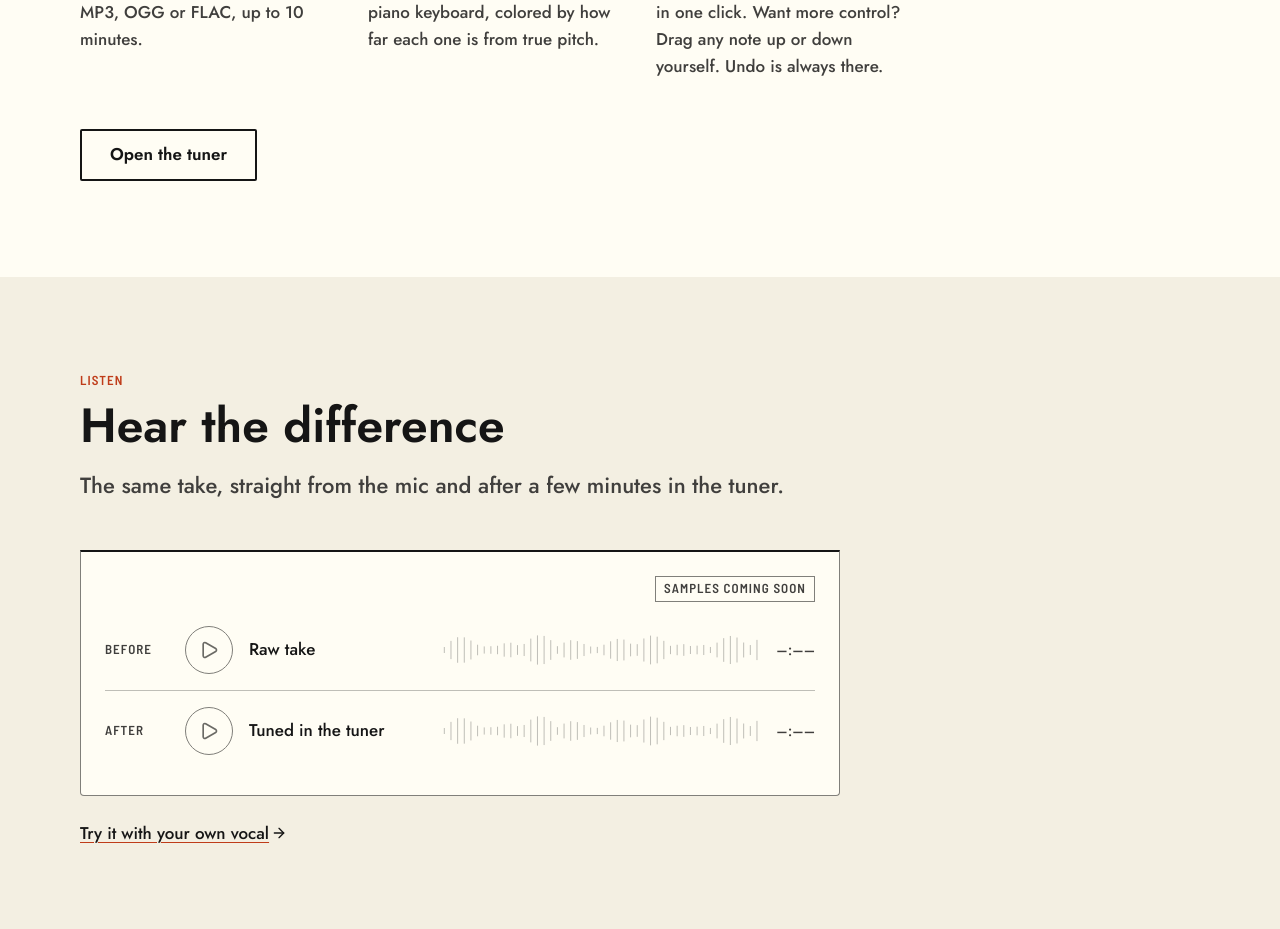
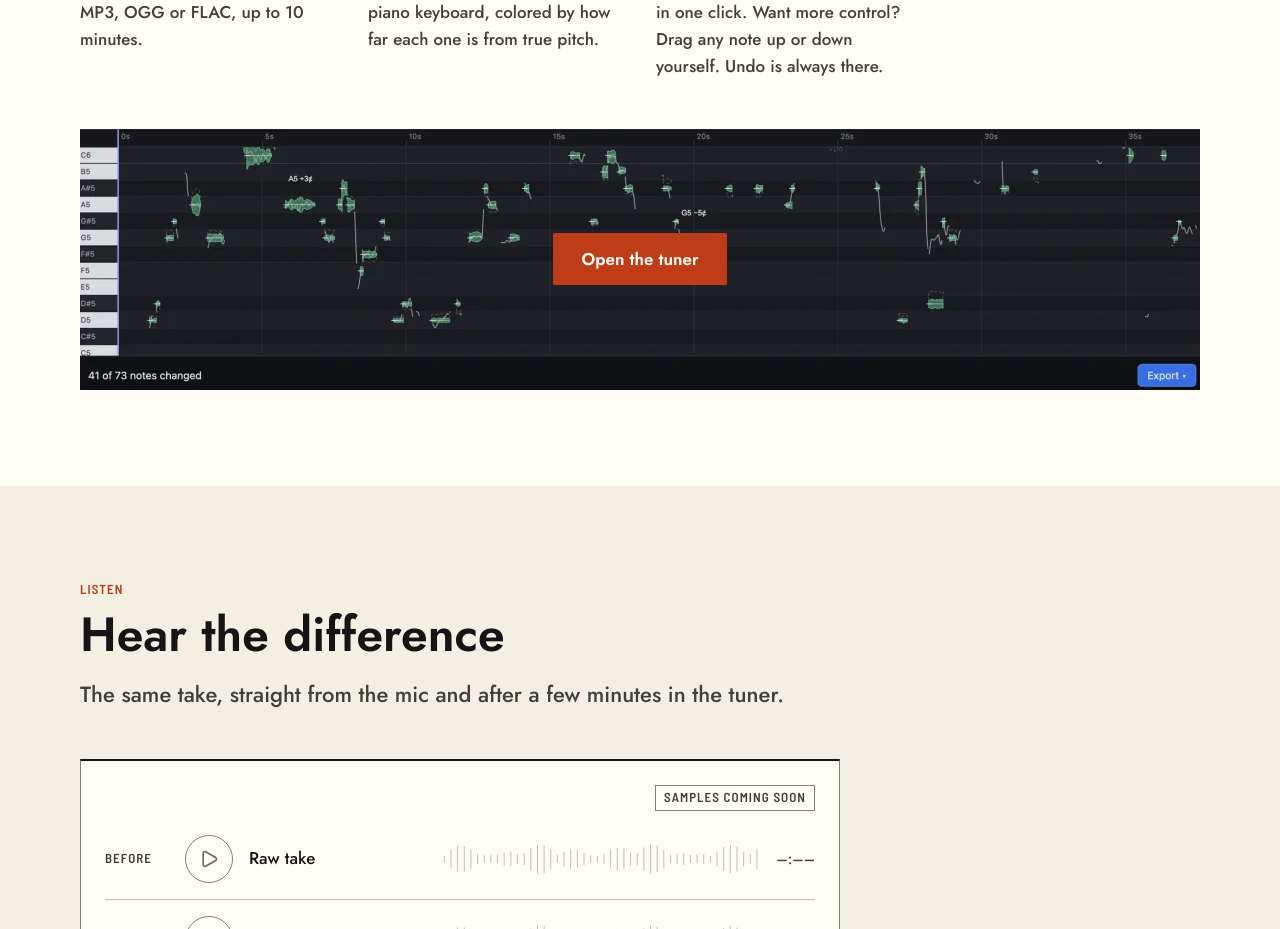
Before and after one commit to FAUST-IFSA/website-prod, a React (Vite) app: page / in a window 1280 px wide. Shown: the part 1340-2269 px from the top of the page. Built offline with nearby package versions, Linux system fonts and the light colour scheme.

Commit message:
added assets

```diff
--- a/src/copy/cs.ts
+++ b/src/copy/cs.ts
@@ -58,6 +58,8 @@ export const cs: Copy = bindOneLetterWords({
       { title: 'Stáhněte', body: 'Exportujte WAV v plné kvalitě (24 bitů) nebo menší MP3 (192 kb/s).' },
     ],
     button: 'Otevřít nástroj',
+    // TODO(cs-review)
+    imageAlt: 'Editor ladění v nástroji: každá zazpívaná nota rozložená podle klaviatury.',
   },
   beforeAfter: {
     eyebrow: 'Poslechněte si',
--- a/src/copy/en.ts
+++ b/src/copy/en.ts
@@ -43,6 +43,7 @@ export const en = {
       { title: 'Download', body: 'Export a full-quality 24-bit WAV, or a smaller 192 kbps MP3.' },
     ],
     button: 'Open the tuner',
+    imageAlt: "The tuner's pitch editor: every sung note laid out against a piano keyboard.",
   },
   beforeAfter: {
     eyebrow: 'Listen',
--- a/src/index.css
+++ b/src/index.css
@@ -523,8 +523,21 @@ a.btn-primary:active {
   margin-top: var(--space-2);
   color: var(--ink-2);
 }
+/* Screenshot banner: the image and the button share one grid cell, so the button sits centred on the image. */
+.how-banner {
+  display: grid;
+  margin-top: var(--space-7);
+}
+.how-banner > * {
+  grid-area: 1 / 1;
+}
+.how-banner img {
+  display: block;
+  width: 100%;
+  height: auto;
+}
 .how-cta {
-  margin-top: var(--space-7);
+  place-self: center;
 }
 
 /* ---------- §4.3 Before / after ---------- */
--- a/src/sections/HowItWorks.tsx
+++ b/src/sections/HowItWorks.tsx
@@ -1,4 +1,6 @@
 import { AudioLines, Download, Upload, WandSparkles } from 'lucide-react'
+import shot1x from '../assets/howto-1120.webp'
+import shot2x from '../assets/howto-2240.webp'
 import { SectionHead } from '../components'
 import { TOOL_URL } from '../faust'
 import { useCopy } from '../i18n'
@@ -28,9 +30,21 @@ export function HowItWorks() {
             )
           })}
         </ol>
-        <a className="btn btn-secondary how-cta" href={TOOL_URL}>
-          {how.button}
-        </a>
+        {/* Screenshot banner with the CTA centred on it. Only the button is a link (one tab stop). */}
+        <div className="how-banner night">
+          <img
+            src={shot1x}
+            srcSet={`${shot1x} 1120w, ${shot2x} 2240w`}
+            sizes="(min-width: 1184px) 1120px, 100vw"
+            width={1120}
+            height={261}
+            alt={how.imageAlt}
+            loading="lazy"
+          />
+          <a className="btn btn-primary how-cta" href={TOOL_URL}>
+            {how.button}
+          </a>
+        </div>
       </div>
     </section>
   )
```
Also changed, not shown: src/assets/howto-1120.webp (added), src/assets/howto-2240.webp (added).
